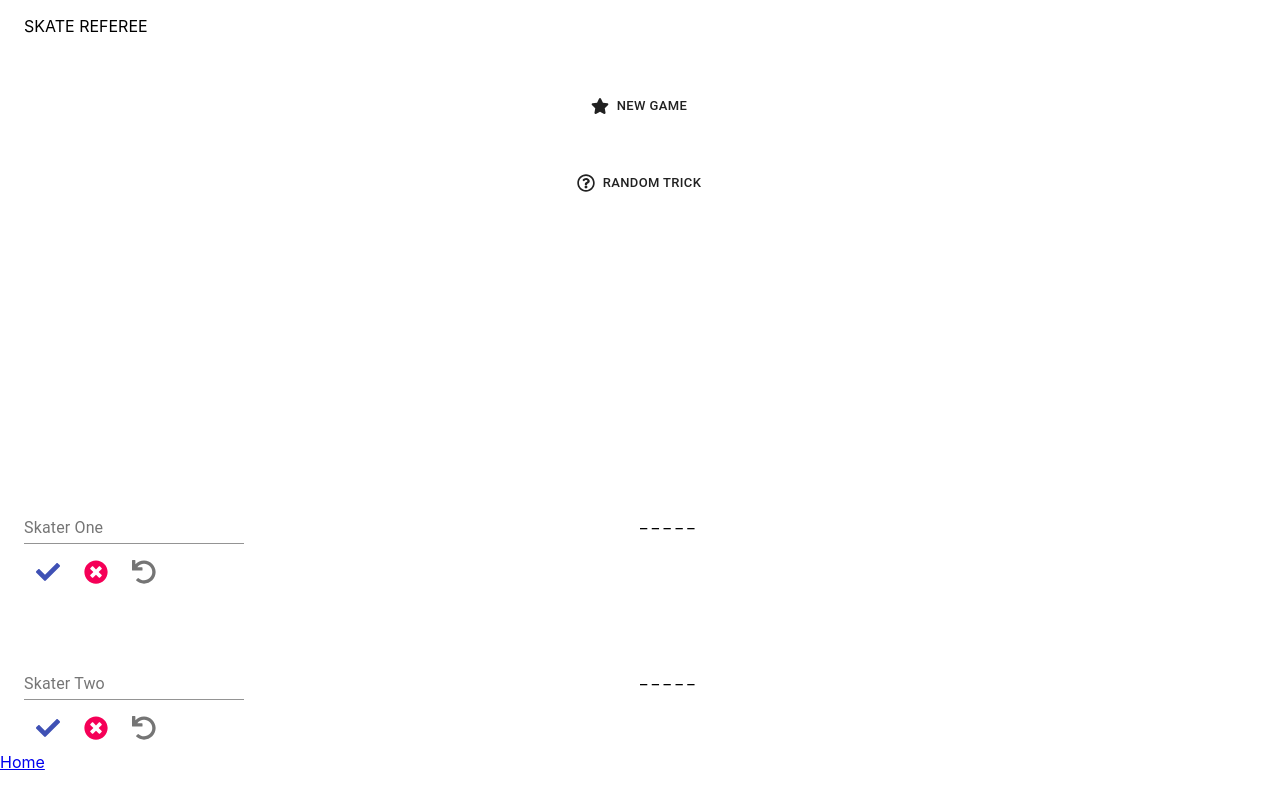
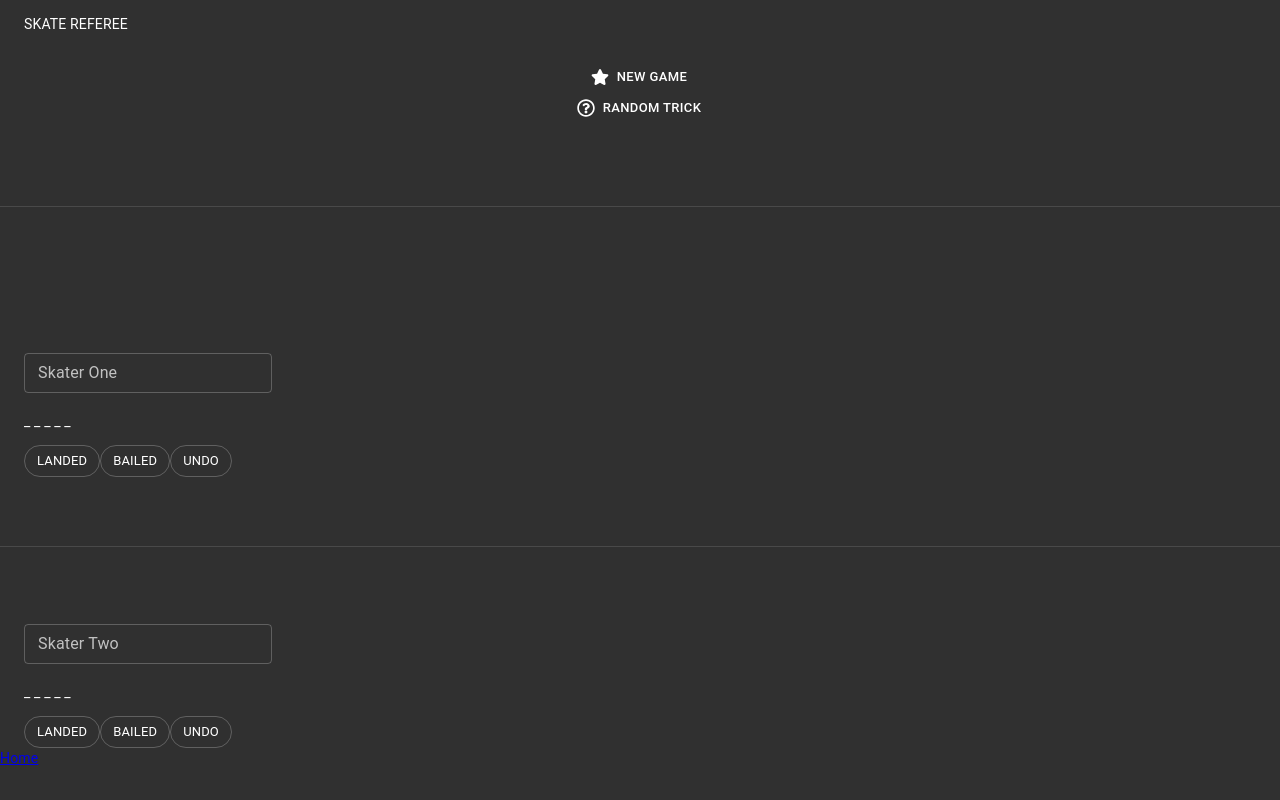
Before and after one commit to daryllcapistrano/skate-referee, a React (Create React App) app: page /home in a window 1280 px wide. Built offline with nearby package versions, Linux system fonts and the light colour scheme.

Commit message:
set darktheme using theme provider, remove unnecessary styles and containers

```diff
--- a/src/App.js
+++ b/src/App.js
@@ -1,15 +1,26 @@
-// import "./App.css";
 import { BrowserRouter as Router, Switch, Route, Link } from "react-router-dom";
 import Header from "./components/Header";
 import { Gameboard } from "./components/Displays";
 import { ToastContainer } from "react-toastify";
+import { createMuiTheme, ThemeProvider } from "@material-ui/core/styles";
+import CssBaseline from "@material-ui/core/CssBaseline";
+
+// import "./App.css";
 
 import "react-toastify/dist/ReactToastify.css";
 // minified version is also included
 // import 'react-toastify/dist/ReactToastify.min.css';
 
 export default function App() {
+  const darkTheme = createMuiTheme({
+    palette: {
+      type: "dark",
+    },
+  });
+
   return (
+    <ThemeProvider theme={darkTheme}>
+      <CssBaseline />
       <Router>
         <Header />
         <ToastContainer />
@@ -22,5 +33,6 @@ export default function App() {
           <Link to="/home">Home</Link>
         </div>
       </Router>
+    </ThemeProvider>
   );
 }
--- a/src/components/Displays/Gameboard.js
+++ b/src/components/Displays/Gameboard.js
@@ -1,17 +1,11 @@
 import { useState } from "react";
-import {
-  Button,
-  Container,
-  Grid,
-  IconButton,
-  TextField,
-} from "@material-ui/core";
+import { Button, Chip, Container, Divider, TextField } from "@material-ui/core";
 import { useStyles } from "./styles";
 import { Scoreboard } from "./index";
 import TrickSuggestion from "../../utils/getTrickSuggestion";
 import { Landed, Bailed } from "../ToastNotifications/toastOptions";
 
-import { FaCheck, FaTimesCircle, FaUndo, FaStar } from "react-icons/fa";
+import { FaStar } from "react-icons/fa";
 
 export default function Gameboard() {
   const [playerOne, setPlayerOne] = useState(0);
@@ -62,6 +56,7 @@ export default function Gameboard() {
     } else {
       setPlayerOne(playerOne - 1);
       setDisabled(false);
+      setWinner(null);
     }
   };
 
@@ -71,6 +66,7 @@ export default function Gameboard() {
     } else {
       setPlayerTwo(playerTwo - 1);
       setDisabled(false);
+      setWinner(null);
     }
   };
 
@@ -81,7 +77,6 @@ export default function Gameboard() {
           display: `flex`,
           flexDirection: `column`,
           justifyContent: `space-around`,
-          minHeight: `200px`,
           padding: `1em`,
         }}
       >
@@ -95,76 +90,78 @@ export default function Gameboard() {
         </Button>
         <TrickSuggestion />
       </div>
-      <div style={{ minHeight: `100px` }}> {winner}</div>
+      <Divider />
+      <div> {winner}</div>
       <Container id="playerOne">
-        <Grid container>
-          <Grid item xs={6}>
         <TextField
           id="player-one"
           label="Skater One"
           placeholder="enter name"
-              color="secondary"
+          variant="outlined"
+          color="default"
+          margin="dense"
           onChange={(event) => setPlayerOneName(event.target.value)}
         />
-          </Grid>
-          <Grid item xs={6}>
         <Scoreboard playerOne={playerOne} />
-          </Grid>
-        </Grid>
-        <IconButton
-          color="primary"
-          variant="contained"
+        <Chip
+          variant="outlined"
+          size="medium"
+          label="LANDED"
           disabled={disabled}
           onClick={landedTrick}
-        >
-          <FaCheck />
-        </IconButton>
-        <IconButton
-          color="secondary"
-          variant="contained"
+          clickable
+        />
+        <Chip
+          variant="outlined"
+          size="medium"
+          label="BAILED"
           disabled={disabled}
           onClick={missedPlayerOne}
-        >
-          <FaTimesCircle />
-        </IconButton>
-        <IconButton color="default" variant="contained" onClick={undoPlayerOne}>
-          <FaUndo />
-        </IconButton>
+          clickable
+        />
+        <Chip
+          variant="outlined"
+          size="medium"
+          label="UNDO"
+          onClick={undoPlayerOne}
+          clickable
+        />
       </Container>
+      <Divider />
       <Container id="playerTwo">
-        <Grid container>
-          <Grid item xs={6}>
         <TextField
           id="player-two"
           label="Skater Two"
           placeholder={"enter name"}
-              color="secondary"
+          variant="outlined"
+          color="default"
+          margin="dense"
           onChange={(event) => setPlayerTwoName(event.target.value)}
         />
-          </Grid>
-          <Grid item xs={6}>
         <Scoreboard playerTwo={playerTwo} />
-          </Grid>
-        </Grid>
-        <IconButton
-          color="primary"
-          variant="contained"
+        <Chip
+          variant="outlined"
+          size="medium"
+          label="LANDED"
           disabled={disabled}
           onClick={landedTrick}
-        >
-          <FaCheck />
-        </IconButton>
-        <IconButton
-          color="secondary"
-          variant="contained"
+          clickable
+        />
+        <Chip
+          variant="outlined"
+          size="medium"
+          label="BAILED"
           disabled={disabled}
           onClick={missedPlayerTwo}
-        >
-          <FaTimesCircle />
-        </IconButton>
-        <IconButton color="default" variant="contained" onClick={undoPlayerTwo}>
-          <FaUndo />
-        </IconButton>
+          clickable
+        />
+        <Chip
+          variant="outlined"
+          size="medium"
+          label="UNDO"
+          onClick={undoPlayerTwo}
+          clickable
+        />
       </Container>
     </Container>
   );
```
Lines whose indentation alone changed are shown as unchanged.
